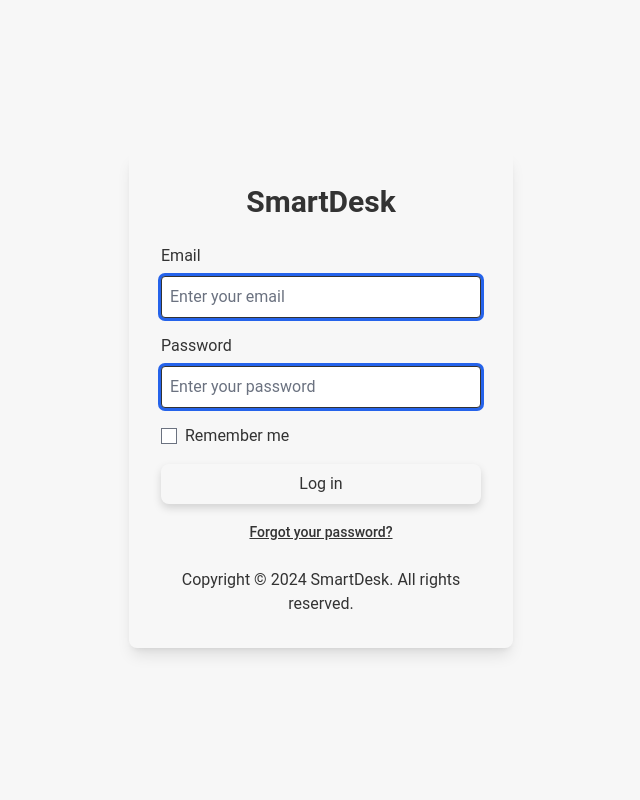
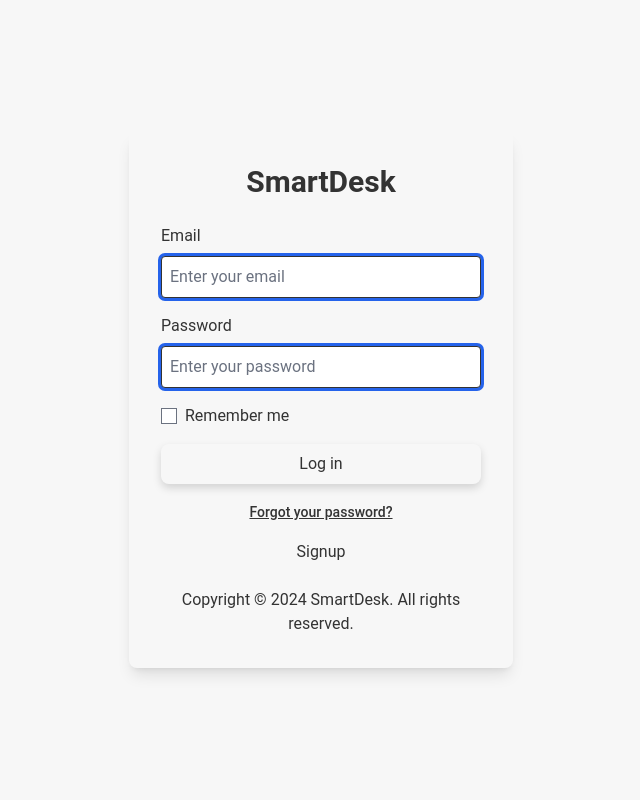
Before and after one commit to Mamasb/SmartDesk, a Flask app: page /members in a window 1280 px wide. Shown: the whole page, without its empty margins (319-959 px from the left). Run offline with Flask 3, Linux system fonts and the light colour scheme; some libraries are stand-ins or nearby versions.

Commit message:
modified:   templates/members.html

```diff
--- a/templates/members.html
+++ b/templates/members.html
@@ -52,6 +52,8 @@
         }
     </script>
 </head>
+<div>
+
 <body>
     <div class="flex items-center justify-center min-h-screen bg-background">
         <div class="bg-card rounded-lg shadow-lg p-8 w-96">
@@ -76,6 +78,9 @@
             <div class="text-center mt-4">
                 <a href="#" class="text-accent">Forgot your password?</a>
             </div>
+			<div class="text-center mt-4">
+                <a href="{{url_for('signup') }}">Signup</a>
+            </div>
             <div class="text-center mt-6 text-muted-foreground">
                 <p>Copyright © 2024 SmartDesk. All rights reserved.</p>
             </div>
```
